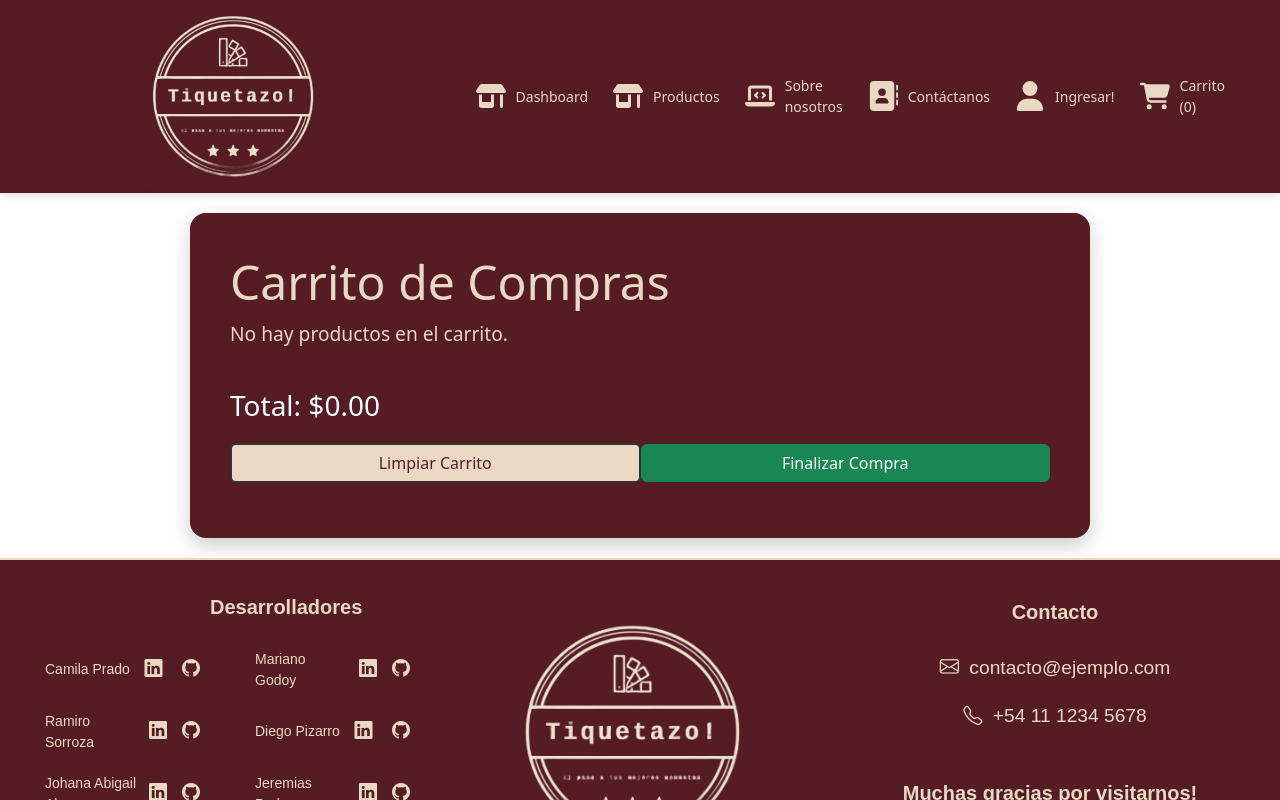
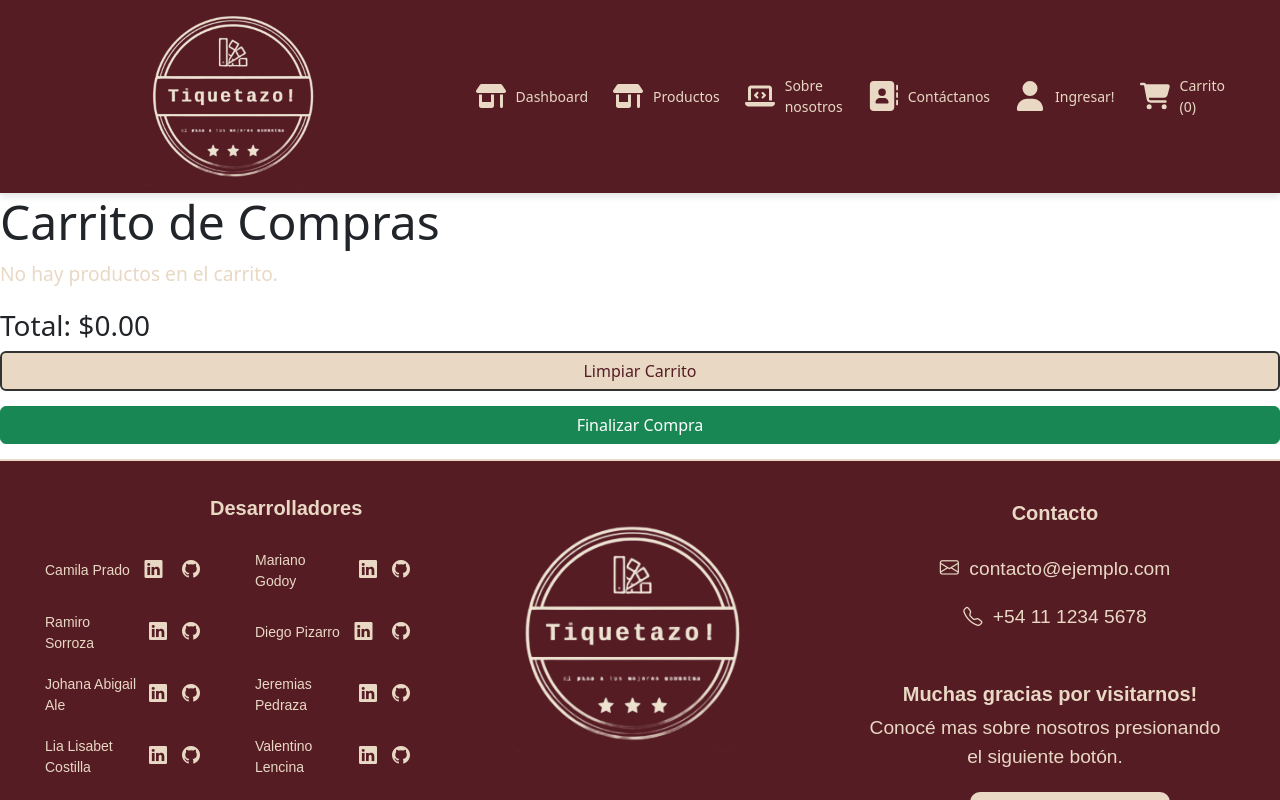
Before and after one commit to camiiprd/tiquetazofront, a React (Vite) app: page /carrito in a window 1280 px wide. Shown: the top 800 px of the page. Built offline with nearby package versions, Linux system fonts and the light colour scheme.

Commit message:
I made changes to the cart styles

```diff
--- a/package.json
+++ b/package.json
@@ -24,8 +24,7 @@
     "react-dom": "^18.3.1",
     "react-icons": "^5.3.0",
     "react-router-dom": "^6.26.2",
-    "sweetalert": "^2.1.2",
-    "sweetalert2": "^11.14.1"
+    "sweetalert": "^2.1.2"
   },
   "devDependencies": {
     "@eslint/js": "^9.9.0",
--- a/src/Pages/HomeCards/HomeCards.jsx
+++ b/src/Pages/HomeCards/HomeCards.jsx
@@ -1,8 +1,8 @@
 import React, { useState, useEffect, useContext } from 'react';
 import "../../Pages/HomeCards/HomeCards.css";
 import PropTypes from 'prop-types';
-import Swal from 'sweetalert2';  // Importamos SweetAlert2
 import { ShoppingCardContext } from '../../contexts/ShoppingCardContext'; // Importar el contexto
+import { Modal, Button } from 'react-bootstrap'; // Importar Modal de Bootstrap
 
 const apiEventUrl = 'http://localhost:4000/api/eventos'; // URL de la API de eventos
 
@@ -10,17 +10,14 @@ const EventCard = ({ date, title, description, imageUrl }) => {
   const { addItemToCart } = useContext(ShoppingCardContext);  // Usar el contexto para agregar al carrito
   const price = 35000;  // Precio fijo para los eventos
 
+  const [show, setShow] = useState(false); // Estado para controlar el modal
+  const handleClose = () => setShow(false);
+  const handleShow = () => setShow(true);
+
   const handleAddToCart = () => {
     // Agregar el evento con el precio fijo al carrito
     addItemToCart({ id: Math.random(), title, price, type: 'event' });
-
-    // Mostrar SweetAlert2 para indicar éxito
-    Swal.fire({
-      title: 'Evento agregado',
-      text: 'El evento ha sido agregado al carrito con éxito!',
-      icon: 'success',
-      confirmButtonText: 'Aceptar'
-    });
+    handleShow(); // Mostrar el modal
   };
 
   return (
@@ -35,6 +32,19 @@ const EventCard = ({ date, title, description, imageUrl }) => {
           COMPRAR
         </button>
       </div>
+
+      {/* Modal para mostrar el éxito */}
+      <Modal show={show} onHide={handleClose}>
+        <Modal.Header closeButton>
+          <Modal.Title>Evento agregado</Modal.Title>
+        </Modal.Header>
+        <Modal.Body>El evento ha sido agregado al carrito con éxito!</Modal.Body>
+        <Modal.Footer>
+          <Button variant="primary" onClick={handleClose}>
+            Aceptar
+          </Button>
+        </Modal.Footer>
+      </Modal>
     </div>
   );
 };
--- a/src/Pages/Merchandising/MerchCards.css
+++ b/src/Pages/Merchandising/MerchCards.css
@@ -12,6 +12,12 @@
 #merch-cards-container .merch-card:hover {
   transform: translateY(-10px);
 }
+
+.merch-card .card-text {
+  color: #561c24; /* Cambia este color por el que prefieras */
+  font-size: 16px; /* Ajusta el tamaño de la fuente si lo deseas */
+}
+
 
 #merch-cards-container .merch-card img {
   width: 100%;
--- a/src/Pages/Merchandising/MerchCards.jsx
+++ b/src/Pages/Merchandising/MerchCards.jsx
@@ -1,8 +1,7 @@
-import React, { useContext } from "react";
+import React, { useContext, useState } from "react";
 import "./MerchCards.css";
-import { Card, Button, Container, Row, Col } from "react-bootstrap";
+import { Card, Button, Container, Row, Col, Modal } from "react-bootstrap";
 import { ShoppingCardContext } from "../../contexts/ShoppingCardContext";
-import Swal from 'sweetalert2';  // Importamos SweetAlert2
 
 const merchItems = [
   {
@@ -80,17 +79,17 @@ const merchItems = [
 const MerchCards = () => {
   const { addItemToCart } = useContext(ShoppingCardContext);
 
+  const [show, setShow] = useState(false); // Estado para controlar el modal
+  const [currentItem, setCurrentItem] = useState(null); // Estado para guardar el item actual
+
+  const handleClose = () => setShow(false);
+  const handleShow = () => setShow(true);
+
   const handleAddToCart = (item) => {
     // Añadir el producto al carrito
     addItemToCart(item);
-
-    // Mostrar SweetAlert para indicar éxito
-    Swal.fire({
-      title: 'Producto agregado',
-      text: 'El producto ha sido agregado al carrito con éxito!',
-      icon: 'success',
-      confirmButtonText: 'Aceptar'
-    });
+    setCurrentItem(item); // Guardar el item actual
+    handleShow(); // Mostrar el modal
   };
 
   return (
@@ -103,7 +102,7 @@ const MerchCards = () => {
               <Card.Body>
                 <Card.Title>{item.title}</Card.Title>
                 <Card.Text>{item.description}</Card.Text>
-                <Card.Text className="price">{item.price}</Card.Text>
+                <Card.Text className="price">${item.price}</Card.Text>
                 <div className="buy-button">
                   <Button
                     variant="primary"
@@ -116,6 +115,21 @@ const MerchCards = () => {
           </Col>
         ))}
       </Row>
+
+      {/* Modal para mostrar el éxito */}
+      <Modal show={show} onHide={handleClose}>
+        <Modal.Header closeButton>
+          <Modal.Title>Producto agregado</Modal.Title>
+        </Modal.Header>
+        <Modal.Body>
+          {currentItem ? `${currentItem.title} ha sido agregado al carrito con éxito!` : 'Producto agregado al carrito con éxito!'}
+        </Modal.Body>
+        <Modal.Footer>
+          <Button variant="primary" onClick={handleClose}>
+            Aceptar
+          </Button>
+        </Modal.Footer>
+      </Modal>
     </Container>
   );
 };
--- a/src/Pages/ShoppingCart/ShoppingCart.css
+++ b/src/Pages/ShoppingCart/ShoppingCart.css
@@ -1,111 +1,114 @@
-.shopping-cart {
-  padding: 40px;
-  background-color: #561C24;
-  color: #E8D8C4;
-  border-radius: 16px;
-  box-shadow: 0 8px 20px rgba(0, 0, 0, 0.2);
-  max-width: 900px;
-  margin: 20px auto;
-  transition: all 0.3s ease-in-out;
-  flex-wrap: wrap;
+/* Contenedor principal del dashboard */
+.container-dashboard {
+  padding: 20px;
+  background-color: #f9f9f9;
+  display: flex;
+  flex-direction: column;
+  align-items: center;
+  max-width: 1000px;
+  margin: 0 auto;
 }
 
-.cart-item {
-  display: flex;
-  justify-content: space-between;
-  align-items: center;
-  padding: 20px;
-  margin: 15px 0;
-  background-color: #f8f9fa;
-  border-radius: 12px;
-  box-shadow: 0 4px 10px rgba(0, 0, 0, 0.15);
-  transition: transform 0.3s, background-color 0.3s;
+/* Nombre de usuario */
+.username{
+  color: #333;
+  margin-bottom: 20px;
+  text-align: center;
 }
 
-.cart-item:hover {
-  transform: scale(1.02);
-  background-color: #f1f1f1;
-}
-
-.cart-item-image {
-  width: 100px; /* Aumenta el tamaño de las imágenes */
-  height: auto;
+/* Estilos del formulario */
+form {
+  width: 70%;
+  margin: 0 auto;
+  padding: 20px;
+  background-color: #f9f9f9;
+  box-shadow: 0 2px 10px rgba(0, 0, 0, 0.1);
   border-radius: 8px;
 }
 
-.cart-item-details h3 {
-  font-size: 1.4em; /* Ajusta el tamaño del título */
-  margin: 0;
+/* Ajustes del input, select, textarea, y botón */
+input, select, textarea, button {
+  margin-bottom: 15px;
+  padding: 12px;
+  width: 100%;
+  box-sizing: border-box;
 }
 
-.cart-item-details p {
-  font-size: 1.2em;
-  color: #333;
+/* Estilo para la tabla */
+.table {
+  width: 100%; /* Ajuste para ocupar todo el ancho del contenedor */
+  max-width: 1000px; /* Máximo ancho de la tabla */
+  margin: 20px auto;
+  border-collapse: collapse;
+  overflow-x: auto; /* Para que sea manejable en caso de desbordamiento */
 }
 
-.cart-total {
-  font-size: 1.8em;
-  font-weight: bold;
-  margin-top: 40px;
-  color: #fff;
+/* Estilo para las celdas de la tabla */
+.table th, .table td {
+  padding: 12px;
+  text-align: center;
+  border: 1px solid #ddd;
 }
 
-.empty-cart-button, .finalize-button {
-  padding: 12px 25px;
-  background-color: #E8D8C4;
-  color: #561C24;
-  border: none;
-  border-radius: 10px;
-  cursor: pointer;
-  transition: background-color 0.3s;
+.table th {
+  background-color: #561C24;
+  color: #e8d8c4;
 }
 
-.empty-cart-button:hover, .finalize-button:hover {
-  background-color: #561C24;
-  color: #E8D8C4;
-}
-.quantity-controls {
-  display: flex;
-  align-items: center;
-  margin-top: 10px;
+/* Estilo de botones */
+button {
+  border: none;
+  cursor: pointer;
+  padding: 12px;
+  width: 100%;
+  font-size: 16px;
+  border-radius: 4px;
+  transition: background-color 0.3s ease, border-color 0.3s ease;
 }
 
-.quantity-controls button {
-  padding: 12px 20px;
-  font-size: 1.2em;
+/* Estilos para botones específicos */
+button.btn-primary {
   background-color: #561C24;
-  color: #E8D8C4;
-  border: none;
-  border-radius: 10px;
-  cursor: pointer;
-  transition: background-color 0.3s;
+  color: #e8d8c4;
+  border: 2px solid #333;
 }
 
-
-.quantity-controls span {
-  margin: 0 10px;
-  font-size: 1.2em;
-}
-.cart-actions {
-  display: flex;
-  justify-content: space-between; /* Para que los botones estén a los extremos */
-  align-items: center;
-  margin-top: 20px;
+button.btn-primary:hover {
+  background-color: #e8d8c4;
+  color: #561C24;
+  border-color: #561C24;
 }
 
-.empty-cart-button, .finalize-button {
-  padding: 12px 25px;
-  background-color: #E8D8C4;
-  color: #561C24;
-  border: none;
-  border-radius: 10px;
-  cursor: pointer;
-  transition: background-color 0.3s;
-  flex-grow: 1; /* Para que los botones crezcan igualmente */
-  margin: 0 10px; /* Espaciado entre los botones */
+/* Responsividad */
+@media (max-width: 768px) {
+  .table {
+    width: 100%; /* Ocupar todo el ancho disponible en pantallas pequeñas */
+  }
+
+  .table th, .table td {
+    display: block;
+    width: 100%;
+    box-sizing: border-box;
+    text-align: left;
+    padding: 10px;
+  }
+
+  form {
+    width: 90%; /* Ajustar el formulario en pantallas más pequeñas */
+  }
 }
 
-.empty-cart-button:hover, .finalize-button:hover {
-  background-color: #561C24;
-  color: #E8D8C4;
+@media (max-width: 480px) {
+  .table td {
+    padding: 6px;
+    font-size: 12px;
+  }
+
+  input, select, textarea, button {
+    font-size: 14px;
+  }
+
+  .container {
+    max-width: 100%;
+  }
 }
--- a/src/Pages/ShoppingCart/ShoppingCart.jsx
+++ b/src/Pages/ShoppingCart/ShoppingCart.jsx
@@ -47,9 +47,9 @@ const ShoppingCart = () => {
         <div className="cart-items">
           {cartItems.map((item) => (
             <div key={item.id} className="cart-item">
-              <h3>{item.title} {item.type === 'event' ? '(Evento)' : '(Producto de Merchandising)'}</h3>
-              <p>Precio: ${item.price}</p>
-              <p>Cantidad: {item.quantity}</p>
+              <h3 className='text-event'>{item.title} {item.type === 'event' ? '(Evento)' : '(Producto de Merchandising)'}</h3>
+              <p className='text-event'>Precio: ${item.price}</p>
+              <p className='text-event'>Cantidad: {item.quantity}</p>
               <div className="quantity-controls">
                 <button onClick={() => handleDecreaseQuantity(item.id)}>-</button>
                 <span>{item.quantity}</span>
```
Also changed, not shown: 1 other file (tests, documents, lock files or other folders).
